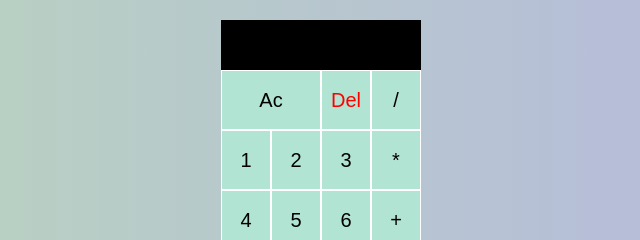
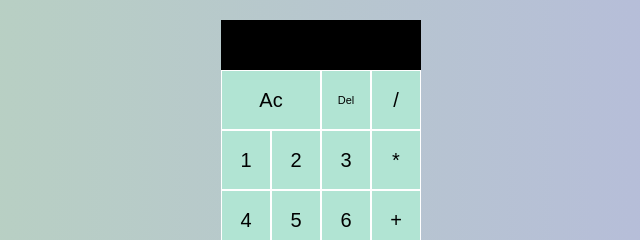
Before and after one commit to Dam-om/basic-calculator, a plain HTML site: page index.html in a window 1280 px wide. Shown: the part 205-445 px from the top of the page, 319-959 px from the left. Drawn offline with Linux system fonts and the light colour scheme.

Commit message:
Update styles.css

```diff
--- a/styles.css
+++ b/styles.css
@@ -48,5 +48,5 @@ body {
   color: white;
   font-size: 1.3em;
 }
-.del{ color:red;
-  font-size:11px;}
+.del{
+  font-size:11px !important;}
```
